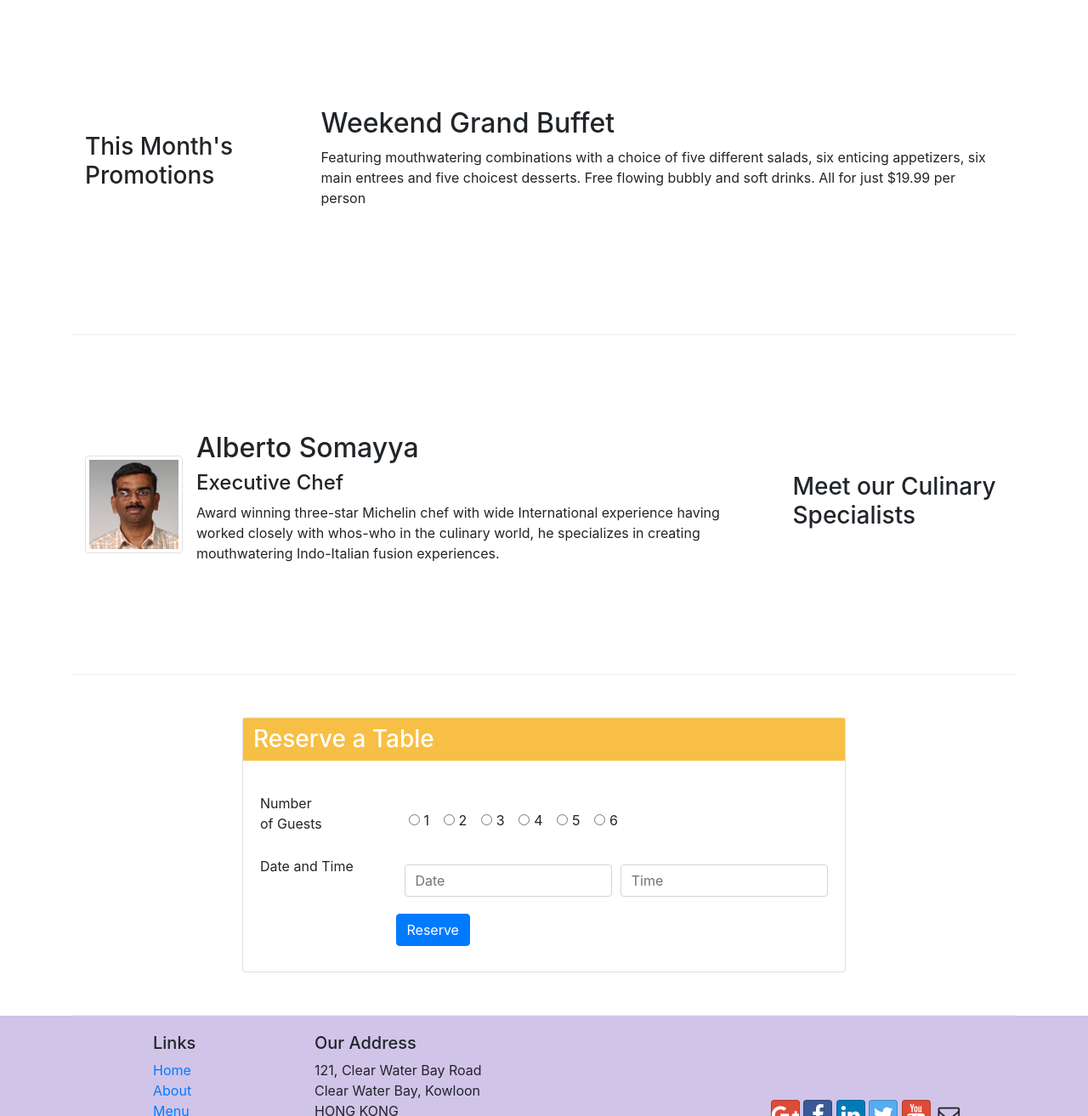
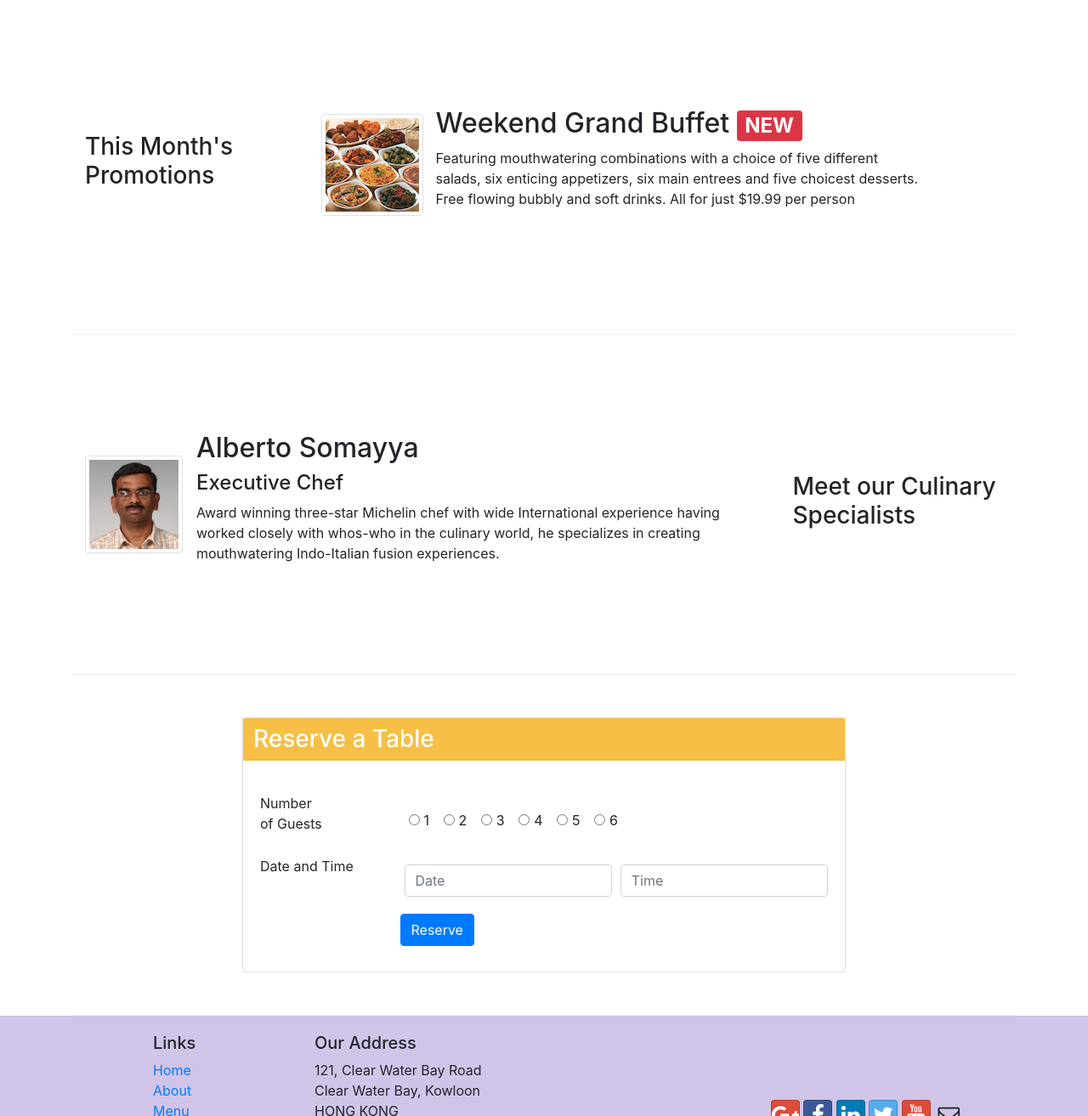
Before and after one commit to ectom/FullstackReactSpecialization, a website: page conFusion/index.html in a window 1280 px wide. Shown: the part 740-2053 px from the top of the page at 85% size. Drawn offline with nearby package versions, Linux system fonts and the light colour scheme.

Commit message:
task 1 complete;

```diff
--- a/conFusion/index.html
+++ b/conFusion/index.html
@@ -79,11 +79,19 @@
 			<div class="col-12 col-sm-4 col-md-3">
 				<h3>This Month's Promotions</h3>
 			</div>
-			<div class="col col-sm col-md">
-				<h2>Weekend Grand Buffet</h2>
-				<p>Featuring mouthwatering combinations with a choice of five different salads, six enticing appetizers, six
-					main entrees and five choicest desserts. Free flowing bubbly and soft drinks. All for just $19.99 per person
-				</p>
+			<div class="col col-sm-8 col-md-9">
+				<div class="media">
+					<div class="media-body order-sm-last col-sm-8 col-md-9">
+						<h2>
+							Weekend Grand Buffet
+							<span class="badge badge-danger">NEW</span>
+						</h2>
+						<p>Featuring mouthwatering combinations with a choice of five different salads, six enticing appetizers, six
+							main entrees and five choicest desserts. Free flowing bubbly and soft drinks. All for just $19.99 per person
+						</p>
+					</div>
+					<img class="d-flex img-thumbnail align-self-center" src="img/buffet.png" alt="buffet">
+				</div>
 			</div>
 		</div>
 
@@ -151,8 +159,8 @@
 									<input type="text" placeholder="Time" class="form-control">
 								</div>
 							</div>
-							<div class="row">
-								<span class="col-sm-3"></span>
+							<div class="form-row">
+								<div class="col-sm-3"></div>
 								<button class="btn btn-primary">Reserve</button>
 							</div>
 						</form>
```
